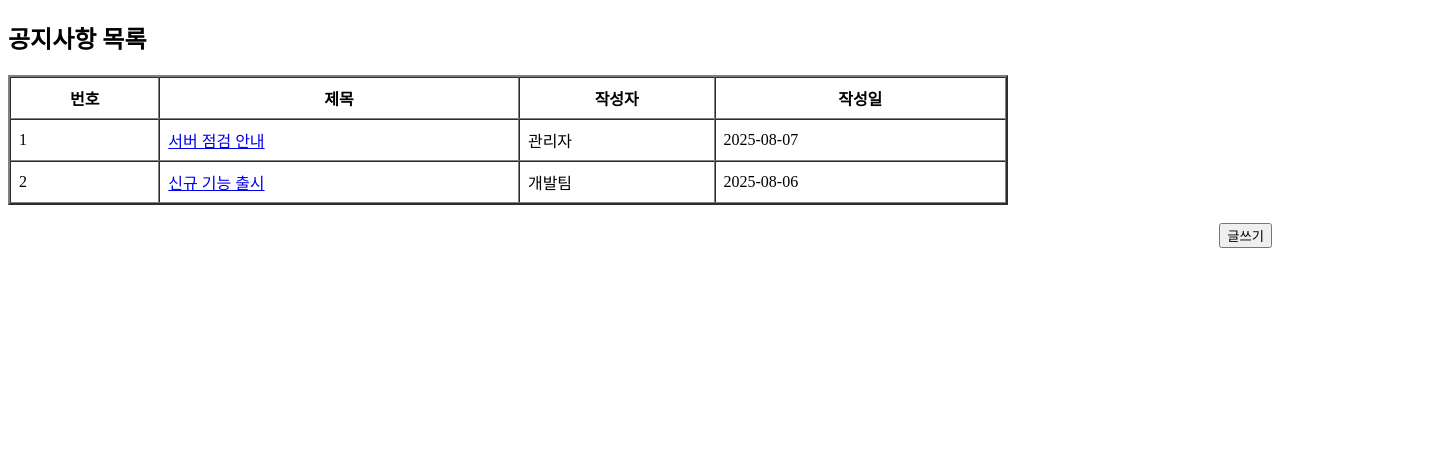
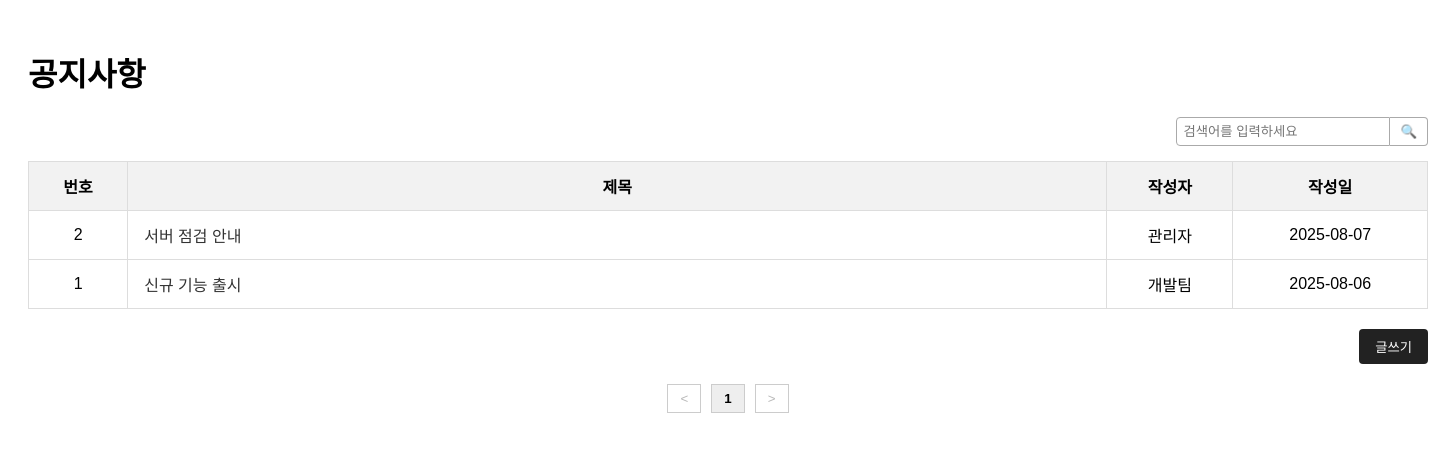
Before and after one commit to seo3154/TabiLog, a React (Create React App) app in the folder frontend/: page / in a window 1280 px wide. Shown: the top 452 px of the page, 1448 px wide, since content can reach past the window. Built offline with nearby package versions, Linux system fonts and the light colour scheme.

Commit message:
공지사항 전체 수정함
전체 수정은 완료했는데 아직 수정, 삭제 구현 안됐음

```diff
--- a/frontend/src/components/NoticeDetail.jsx
+++ b/frontend/src/components/NoticeDetail.jsx
@@ -1,29 +1,43 @@
 import React from 'react';
 import '../styles/NoticeDetail.css';
-
 import { useParams, useNavigate } from 'react-router-dom';
 
-function NoticeDetail({ notices }) {
+function NoticeDetail({ notices, onDelete, onEdit }) {
   const { id } = useParams();
   const navigate = useNavigate();
   const notice = notices.find((n) => n.id === Number(id));
 
   if (!notice) return <p className="notice-not-found">공지사항이 없습니다.</p>;
 
+  const handleDelete = () => {
+    if (window.confirm('정말로 삭제하시겠습니까?')) {
+      onDelete(notice.id);
+      navigate('/notices');
+    }
+  };
+
+  const handleEdit = () => {
+    onEdit(notice.id);
+  };
+
   return (
     <div className="notice-detail-container">
       <div className="notice-card">
         <h2 className="notice-title">{notice.title}</h2>
         <div className="notice-meta">
-          <span className="notice-writer">작성자: {notice.writer}&nbsp;&nbsp;&nbsp;</span>
-          <span className="notice-date">작성일: {notice.date}</span>
+          <span className="notice-writer">작성자 {notice.writer}</span>
+          <span className="notice-date">작성일 {notice.date}</span>
         </div>
         <div className="notice-content">
           {notice.content.split('\n').map((line, index) => (
             <p key={index}>{line}</p>
           ))}
         </div>
-        <button className="back-button" onClick={() => navigate(-1)}>← 뒤로가기</button>
+        <div className="button-container">
+          <button className="edit-button" onClick={handleEdit}>수정</button>
+          <button className="delete-button" onClick={handleDelete}>삭제</button>
+          <button className="back-button" onClick={() => navigate(-1)}>목록</button>
+        </div>
       </div>
     </div>
   );
--- a/frontend/src/components/NoticeList.jsx
+++ b/frontend/src/components/NoticeList.jsx
@@ -1,12 +1,56 @@
-import React from 'react';
+import React, { useState } from 'react';
 import { Link } from 'react-router-dom';
+import '../styles/NoticeDetail.css';
 
 function NoticeList({ notices }) {
+  const [searchTerm, setSearchTerm] = useState('');
+  const [currentPage, setCurrentPage] = useState(1);
+  const noticesPerPage = 5;
+
+  // 1. 제목 검색어로 필터링 (대소문자 무시)
+  const filteredNotices = notices.filter((notice) =>
+    notice.title.toLowerCase().includes(searchTerm.toLowerCase())
+  );
+
+  // 2. 날짜 내림차순 정렬 (최신글이 위로)
+  const sortedNotices = [...filteredNotices].sort((a, b) => {
+    return new Date(b.date) - new Date(a.date);
+  });
+
+  // 3. 페이지네이션 처리
+  const indexOfLastNotice = currentPage * noticesPerPage;
+  const indexOfFirstNotice = indexOfLastNotice - noticesPerPage;
+  const currentNotices = sortedNotices.slice(indexOfFirstNotice, indexOfLastNotice);
+
+  // 4. 총 페이지 수 계산
+  const totalPages = Math.ceil(sortedNotices.length / noticesPerPage);
+
+  // 5. 페이지 번호 배열 생성
+  const pageNumbers = [];
+  for (let i = 1; i <= totalPages; i++) {
+    pageNumbers.push(i);
+  }
+
   return (
-    <div>
-      <h2>공지사항 목록</h2>
+    <div className="notice-list-container">
+      <h1>공지사항</h1>
 
-      <table border="2" cellPadding="8" cellSpacing="0" style={{ width: '1000px', marginTop: '10px' }}>
+      {/* 검색창 */}
+      <div className="search-box">
+        <input
+          type="text"
+          placeholder="검색어를 입력하세요"
+          value={searchTerm}
+          onChange={(e) => {
+            setSearchTerm(e.target.value);
+            setCurrentPage(1); // 검색어 변경시 페이지 1로 초기화
+          }}
+        />
+        <button>🔍</button>
+      </div>
+
+      {/* 공지사항 테이블 */}
+      <table className="notice-table">
         <thead>
           <tr>
             <th>번호</th>
@@ -16,15 +60,17 @@ function NoticeList({ notices }) {
           </tr>
         </thead>
         <tbody>
-          {notices.length === 0 ? (
+          {currentNotices.length === 0 ? (
             <tr>
-              <td colSpan="4" style={{ textAlign: 'center' }}>공지사항이 없습니다.</td>
+              <td colSpan="4" className="no-data">
+                공지사항이 없습니다.
+              </td>
             </tr>
           ) : (
-            notices.map((notice, index) => (
+            currentNotices.map((notice, index) => (
               <tr key={notice.id}>
-                <td>{index + 1}</td>
-                <td>
+                <td>{sortedNotices.length - (indexOfFirstNotice + index)}</td>
+                <td className="title-cell">
                   <Link to={`/notice/${notice.id}`}>{notice.title}</Link>
                 </td>
                 <td>{notice.writer}</td>
@@ -34,11 +80,39 @@ function NoticeList({ notices }) {
           )}
         </tbody>
       </table>
-      <br></br>
-      <div style={{ display: 'flex', justifyContent: 'flex-end', marginBottom: '10px' }}>
+
+      {/* 글쓰기 버튼 */}
+      <div className="write-button" style={{ marginTop: '20px' }}>
         <Link to="/write">
           <button>글쓰기</button>
         </Link>
+      </div>
+
+      {/* 페이지네이션 */}
+      <div className="pagination" style={{ marginTop: '20px' }}>
+        <button
+          onClick={() => setCurrentPage((prev) => Math.max(prev - 1, 1))}
+          disabled={currentPage === 1}
+        >
+          {'<'}
+        </button>
+
+        {pageNumbers.map((num) => (
+          <button
+            key={num}
+            className={num === currentPage ? 'active' : ''}
+            onClick={() => setCurrentPage(num)}
+          >
+            {num}
+          </button>
+        ))}
+
+        <button
+          onClick={() => setCurrentPage((prev) => Math.min(prev + 1, totalPages))}
+          disabled={currentPage === totalPages}
+        >
+          {'>'}
+        </button>
       </div>
     </div>
   );
--- a/frontend/src/components/NoticeWrite.jsx
+++ b/frontend/src/components/NoticeWrite.jsx
@@ -1,5 +1,5 @@
 import React, { useState } from 'react';
-import '../styles/NoticeDetail.css';
+import '../styles/NoticeDetail.css';  // 분리해서 관리하는게 좋습니다.
 import { useNavigate } from 'react-router-dom';
 
 function NoticeWrite({ addNotice }) {
@@ -15,31 +15,51 @@ function NoticeWrite({ addNotice }) {
   };
 
   return (
-    <div>
-      <h2>공지사항 글쓰기</h2>
-      <form onSubmit={handleSubmit}>
-        <p>제목 : <input
+    <div className="notice-write-container">
+      <h2 className="notice-write-title">공지사항 글쓰기</h2>
+      <form className="notice-write-form" onSubmit={handleSubmit}>
+        <label>
+          제목:
+          <input
             type="text"
             placeholder="제목"
             value={title}
             onChange={(e) => setTitle(e.target.value)}
             required
-        /></p>
-        <p>작성자 : <input
+          />
+        </label>
+
+        <label>
+          작성자:
+          <input
             type="text"
             placeholder="작성자"
             value={writer}
             onChange={(e) => setWriter(e.target.value)}
             required
-        /></p>
-        <p>내용<br/><textarea
-          placeholder="내용"s
+          />
+        </label>
+
+        <label>
+          내용:
+          <textarea
+            placeholder="내용"
             value={content}
             onChange={(e) => setContent(e.target.value)}
             required
-        /></p>
-        <button type="submit">저장</button>
-        <button className="back-button" onClick={() => navigate(-1)}>← 뒤로가기</button>
+          />
+        </label>
+
+        <div className="button-group">
+          <button type="submit" className="submit-button">저장</button>
+          <button
+            type="button"
+            className="back-button"
+            onClick={() => navigate(-1)}
+          >
+            목록
+          </button>
+        </div>
       </form>
     </div>
   );
--- a/frontend/src/styles/NoticeDetail.css
+++ b/frontend/src/styles/NoticeDetail.css
@@ -19,6 +19,8 @@
   font-weight: bold;
   margin-bottom: 20px;
   color: #333;
+  width: 1300px;
+  background-color: #f3f3f3;
 }
 
 .notice-meta {
@@ -27,6 +29,8 @@
   margin-bottom: 20px;
   display: flex;
   justify-content: space-between;
+  align-items: center;
+  gap: 10;
 }
 
 .notice-content {
@@ -57,7 +61,241 @@
   margin-top: 50px;
 }
 
-.notice-title{
-    width: 1300px;
-    background-color: #f3f3f3;
+.notice-list-container {
+  width: 1400px;
+  margin: 0 auto; /* 가운데 정렬 */
+  padding: 20px;
+  font-family: Arial, sans-serif;
 }
+
+.search-box {
+  display: flex;
+  justify-content: flex-end;
+  margin-bottom: 15px;
+}
+
+.search-box input {
+  width: 200px;
+  padding: 6px;
+  border: 1px solid #aaa;
+  border-radius: 4px 0 0 4px;
+}
+
+.search-box button {
+  padding: 6px 10px;
+  border: 1px solid #aaa;
+  border-left: none;
+  background-color: white;
+  border-radius: 0 4px 4px 0;
+  cursor: pointer;
+}
+
+.notice-table {
+  width: 100%;
+  border-collapse: collapse;
+}
+
+.notice-table thead {
+  background-color: #f2f2f2;
+  font-weight: bold;
+}
+
+.notice-table th, .notice-table td {
+  border: 1px solid #ddd;
+  padding: 12px;
+  text-align: center;
+}
+
+.notice-table .title-cell {
+  text-align: left;
+  padding-left: 16px;
+}
+
+.notice-table a {
+  text-decoration: none;
+  color: #333;
+}
+
+.no-data {
+  text-align: center;
+  padding: 20px;
+  font-style: italic;
+}
+
+.pagination {
+  display: flex;
+  justify-content: center;
+  gap: 10px;
+  margin-bottom: 20px;
+}
+
+.pagination button {
+  padding: 6px 12px;
+  border: 1px solid #ccc;
+  background-color: white;
+  cursor: pointer;
+}
+
+.pagination .active {
+  font-weight: bold;
+  background-color: #eee;
+}
+
+.write-button {
+  display: flex;
+  justify-content: flex-end;
+}
+
+.write-button button {
+  padding: 8px 16px;
+  border: none;
+  background-color: #222;
+  color: white;
+  cursor: pointer;
+  border-radius: 4px;
+}
+
+.notice-table th:nth-child(2) {
+  width: 70%; /* 제목 */
+  text-align: center; /* 헤더는 가운데 정렬 */
+}
+
+.notice-table td:nth-child(2) {
+  width: 70%; /* 제목 */
+  text-align: left; /* 본문은 왼쪽 정렬 */
+}
+
+.notice-write-container {
+  max-width: 700px;
+  margin: 50px auto;
+  padding: 20px;
+  background-color: #fefefe;
+  border: 1px solid #ddd;
+  border-radius: 12px;
+  box-shadow: 0 4px 12px rgba(0, 0, 0, 0.08);
+  font-family: Arial, sans-serif;
+}
+
+.notice-write-title {
+  text-align: center;
+  font-size: 28px;
+  margin-bottom: 30px;
+  color: #333;
+}
+
+.notice-write-form label {
+  display: block;
+  margin-bottom: 20px;
+  font-size: 16px;
+  color: #444;
+}
+
+.notice-write-form input[type="text"],
+.notice-write-form textarea {
+  width: 100%;
+  padding: 10px 12px;
+  margin-top: 6px;
+  border: 1px solid #aaa;
+  border-radius: 6px;
+  font-size: 15px;
+  box-sizing: border-box;
+  resize: vertical;
+}
+
+.notice-write-form textarea {
+  min-height: 440px;
+}
+
+.button-group {
+  display: flex;
+  justify-content: flex-end;
+  gap: 12px;
+}
+
+.submit-button {
+  background-color: #4a90e2;
+  color: white;
+  border: none;
+  padding: 10px 24px;
+  border-radius: 6px;
+  font-size: 16px;
+  cursor: pointer;
+  transition: background-color 0.3s ease;
+}
+
+.submit-button:hover {
+  background-color: #357ab7;
+}
+
+.back-button {
+  background-color: #888;
+  color: white;
+  border: none;
+  padding: 10px 24px;
+  border-radius: 6px;
+  font-size: 16px;
+  cursor: pointer;
+  transition: background-color 0.3s ease;
+}
+
+.back-button:hover {
+  background-color: #555;
+}
+
+.button-container {
+  display: flex;
+  justify-content: flex-end;
+  gap: 10px;
+  margin-top: 20px;
+}
+
+.button-container button {
+  padding: 8px 16px;       /* ← 기존보다 살짝 키움 */
+  border: none;
+  border-radius: 4px;
+  font-size: 15px;         /* ← 글자 크기도 조금 키움 */
+  font-weight: bold;
+  cursor: pointer;
+}
+
+/* 개별 버튼 색상 */
+.edit-button {
+  background-color: #bbb;
+  color: white;
+}
+
+.delete-button {
+  background-color: #bbb;
+  color: white;
+}
+
+.back-button {
+  background-color: #bbb;
+  color: white;
+}
+
+.notice-edit-container,
+.notice-delete-container {
+  max-width: 800px;
+  margin: 50px auto;
+  padding: 20px;
+  border: 1px solid #ddd;
+  border-radius: 8px;
+  background-color: #fff;
+}
+
+.edit-form label {
+  display: block;
+  margin-bottom: 16px;
+  font-weight: bold;
+}
+
+.edit-form input,
+.edit-form textarea {
+  width: 100%;
+  padding: 10px;
+  font-size: 14px;
+  margin-top: 6px;
+  border: 1px solid #ccc;
+  border-radius: 4px;
+}
```
Also changed, not shown: frontend/src/components/NoticeDelete.jsx (added, +31 -0 lines), frontend/src/components/NoticeEdit.jsx (added, +64 -0 lines). Lines whose indentation alone changed are shown as unchanged.
